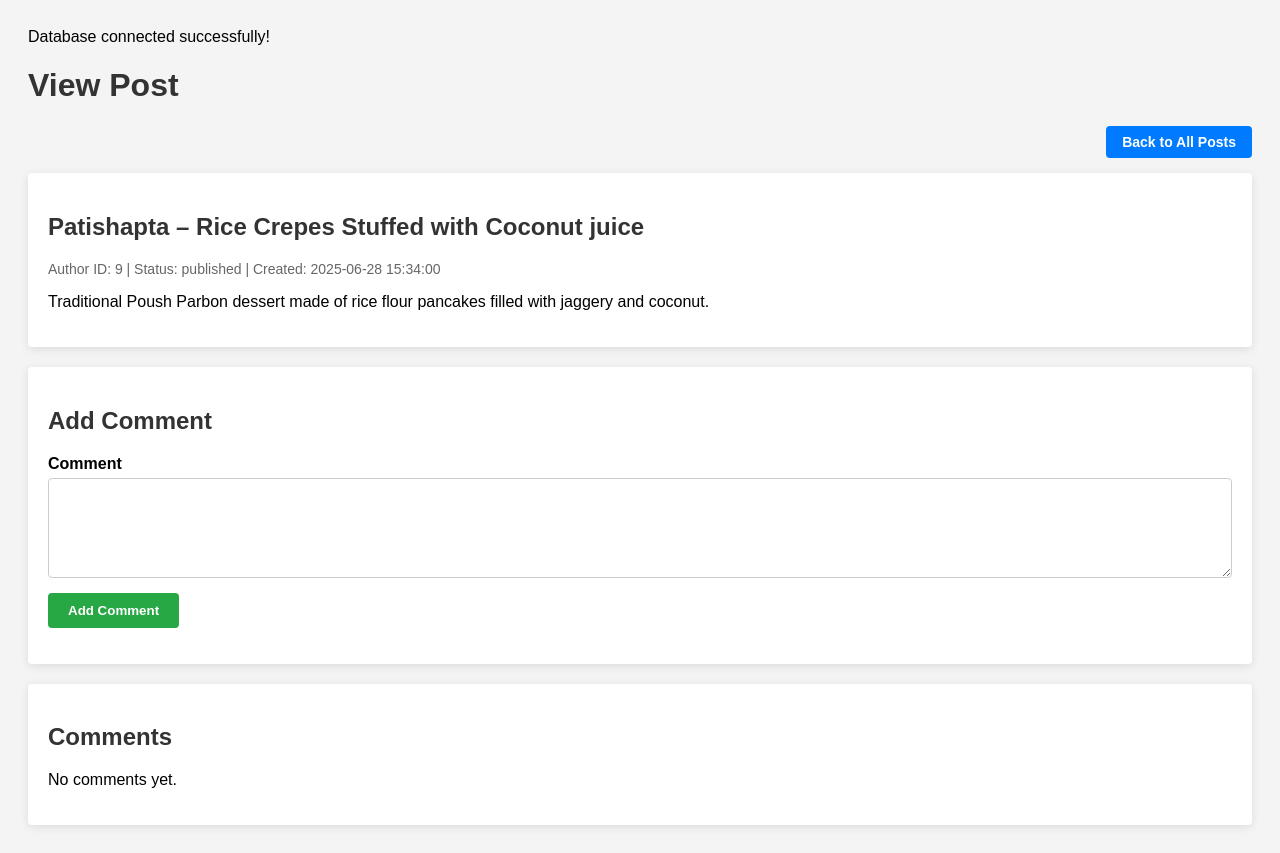
After one commit to Shohan494/blog-jahin-project, a PHP site: page /view/dashboard/view_post.php?post_id=9 in a window 1280 px wide. The commit adds this page. Run offline with PHP 8.4, Linux system fonts and the light colour scheme; data comes from the database, SQL or seed files in the repository; tables that the repository leaves empty hold one stand-in row (values such as "Sample post").

Commit message:
basic commenting done

```diff
--- a/view/dashboard/see_post.php
+++ b/view/dashboard/see_post.php
@@ -278,6 +278,7 @@ if (isset($_GET['edit_post'])) {
                     <td><?= htmlspecialchars($row['status']) ?></td>
                     <td><?= htmlspecialchars($row['created_at']) ?></td>
                     <td class="actions">
+                    <a class="view" href="view_post.php?post_id=<?= $row['post_id'] ?>">View</a>
                         <a class="edit" href="?edit_post=<?= $row['post_id'] ?>">Edit</a>
                         <a class="delete" href="?post_id=<?= $row['post_id'] ?>&author_id=<?= $row['author_id'] ?>"
                             onclick="return confirm('Are you sure?')">Delete</a>
--- /dev/null
+++ b/view/dashboard/view_post.php
@@ -0,0 +1,219 @@
+<?php
+session_start();
+include "../../model/database.php";
+
+if (!isset($_GET['post_id'])) {
+    header("Location: see_post.php?message=Invalid+post+ID");
+    exit();
+}
+
+$post_id = (int)$_GET['post_id'];
+
+// Fetch post details
+$sql = "SELECT * FROM posts WHERE post_id = $post_id";
+$post_result = mysqli_query($conn, $sql);
+if (!$post_result || mysqli_num_rows($post_result) == 0) {
+    header("Location: see_post.php?message=Post+not+found");
+    exit();
+}
+$post = mysqli_fetch_assoc($post_result);
+
+// Handle comment submission
+if ($_SERVER['REQUEST_METHOD'] === 'POST' && isset($_POST['content'])) {
+    $content = mysqli_real_escape_string($conn, $_POST['content']);
+    $user_id = isset($_SESSION['user_id']) ? (int)$_SESSION['user_id'] : NULL;
+    $author_id = isset($_SESSION['author_id']) ? (int)$_SESSION['author_id'] : NULL;
+
+    $sql = "INSERT INTO comments (post_id, user_id, author_id, content) VALUES ($post_id, " .
+           ($user_id ? $user_id : 'NULL') . ", " .
+           ($author_id ? $author_id : 'NULL') . ", '$content')";
+
+    if (mysqli_query($conn, $sql)) {
+        header("Location: view_post.php?post_id=$post_id&message=Comment+added+successfully");
+        exit();
+    } else {
+        $error = "Error adding comment: " . mysqli_error($conn);
+    }
+}
+
+// Fetch comments
+$sql = "SELECT * FROM comments WHERE post_id = $post_id ORDER BY created_at DESC";
+$comments_result = mysqli_query($conn, $sql);
+
+mysqli_close($conn);
+?>
+
+<!DOCTYPE html>
+<html lang="en">
+<head>
+    <meta charset="UTF-8">
+    <meta name="viewport" content="width=device-width, initial-scale=1.0">
+    <title>View Post</title>
+    <style>
+        body {
+            font-family: Arial, sans-serif;
+            background: #f4f4f4;
+            padding: 20px;
+        }
+        h1, h2 {
+            color: #333;
+        }
+        .top-bar {
+            width: 100%;
+            display: flex;
+            justify-content: flex-end;
+            margin-bottom: 15px;
+        }
+        .home-btn {
+            background-color: #007BFF;
+            color: white;
+            padding: 8px 16px;
+            border-radius: 4px;
+            text-decoration: none;
+            font-weight: bold;
+            font-size: 14px;
+            transition: background-color 0.3s ease;
+        }
+        .home-btn:hover {
+            background-color: #0056b3;
+        }
+        .post-container {
+            background: white;
+            padding: 20px;
+            margin-bottom: 20px;
+            box-shadow: 0 2px 10px rgba(0, 0, 0, 0.1);
+            border-radius: 4px;
+        }
+        .post-meta {
+            color: #666;
+            font-size: 14px;
+            margin-bottom: 10px;
+        }
+        .comment-form {
+            background: white;
+            padding: 20px;
+            margin-bottom: 20px;
+            box-shadow: 0 2px 10px rgba(0, 0, 0, 0.1);
+            border-radius: 4px;
+        }
+        .comment-form label {
+            display: block;
+            margin: 10px 0 5px;
+            font-weight: bold;
+        }
+        .comment-form textarea {
+            width: 100%;
+            padding: 8px;
+            border-radius: 4px;
+            border: 1px solid #ccc;
+            box-sizing: border-box;
+            resize: vertical;
+            min-height: 100px;
+        }
+        .comment-form input[type="submit"] {
+            background-color: #28a745;
+            color: white;
+            padding: 10px 20px;
+            margin-top: 15px;
+            border: none;
+            border-radius: 4px;
+            cursor: pointer;
+            font-weight: bold;
+        }
+        .comment-form input[type="submit"]:hover {
+            background-color: #218838;
+        }
+        .comments-container {
+            background: white;
+            padding: 20px;
+            box-shadow: 0 2px 10px rgba(0, 0, 0, 0.1);
+            border-radius: 4px;
+        }
+        .comment {
+            border-bottom: 1px solid #ddd;
+            padding: 10px 0;
+        }
+        .comment:last-child {
+            border-bottom: none;
+        }
+        .comment-meta {
+            color: #666;
+            font-size: 12px;
+            margin-bottom: 5px;
+        }
+        .message {
+            margin: 20px auto;
+            padding: 10px;
+            background-color: #d4edda;
+            color: #155724;
+            width: 80%;
+            border-radius: 5px;
+            text-align: center;
+        }
+        .error {
+            margin: 20px auto;
+            padding: 10px;
+            background-color: #f8d7da;
+            color: #721c24;
+            width: 80%;
+            border-radius: 5px;
+            text-align: center;
+        }
+    </style>
+</head>
+<body>
+    <h1>View Post</h1>
+
+    <div class="top-bar">
+        <a href="see_post.php" class="home-btn">Back to All Posts</a>
+    </div>
+
+    <?php if (isset($_GET['message'])): ?>
+        <div class="message"><?= htmlspecialchars($_GET['message']) ?></div>
+    <?php endif; ?>
+
+    <?php if (isset($error)): ?>
+        <div class="error"><?= htmlspecialchars($error) ?></div>
+    <?php endif; ?>
+
+    <div class="post-container">
+        <h2><?= htmlspecialchars($post['title']) ?></h2>
+        <div class="post-meta">
+            Author ID: <?= htmlspecialchars($post['author_id']) ?> |
+            Status: <?= htmlspecialchars($post['status']) ?> |
+            Created: <?= htmlspecialchars($post['created_at']) ?>
+        </div>
+        <div class="post-content">
+            <?= $post['content'] ?>
+        </div>
+    </div>
+
+    <div class="comment-form">
+        <h2>Add Comment</h2>
+        <form method="POST" action="">
+            <label for="content">Comment</label>
+            <textarea id="content" name="content" required></textarea>
+            <input type="submit" value="Add Comment">
+        </form>
+    </div>
+
+    <div class="comments-container">
+        <h2>Comments</h2>
+        <?php if (mysqli_num_rows($comments_result) > 0): ?>
+            <?php while ($comment = mysqli_fetch_assoc($comments_result)): ?>
+                <div class="comment">
+                    <div class="comment-meta">
+                        By: <?= $comment['user_id'] ? 'User #' . htmlspecialchars($comment['user_id']) : 'Author #' . htmlspecialchars($comment['author_id']) ?> |
+                        Posted: <?= htmlspecialchars($comment['created_at']) ?>
+                    </div>
+                    <div class="comment-content">
+                        <?= htmlspecialchars($comment['content']) ?>
+                    </div>
+                </div>
+            <?php endwhile; ?>
+        <?php else: ?>
+            <p>No comments yet.</p>
+        <?php endif; ?>
+    </div>
+</body>
+</html>
```
Also changed, not shown: README.md.
